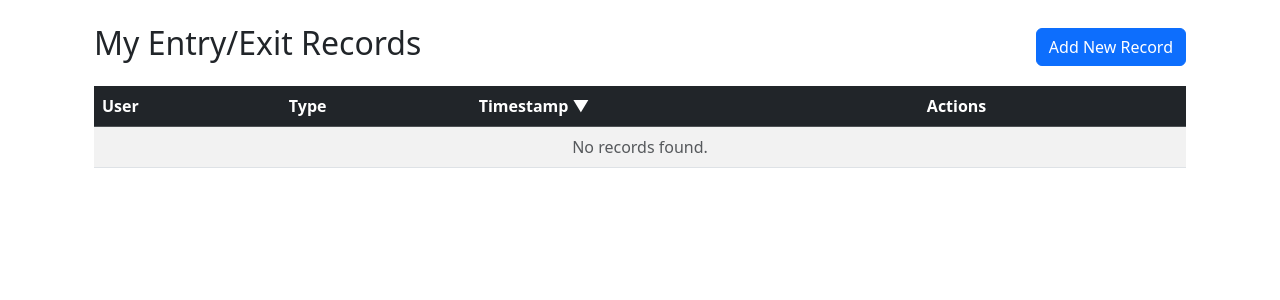
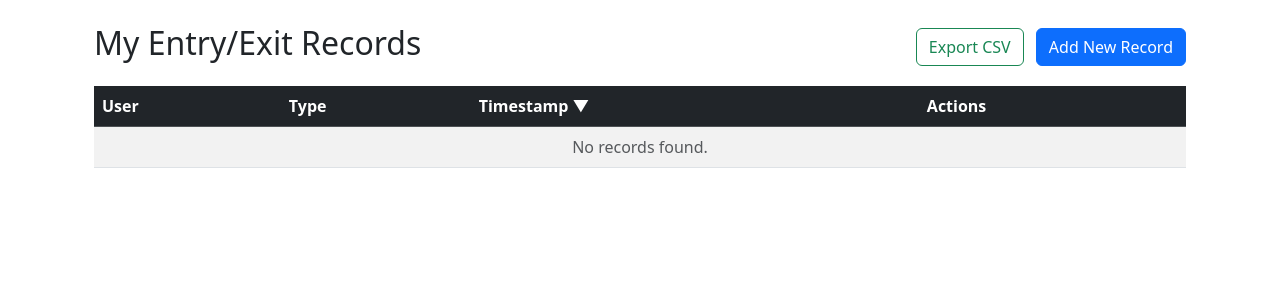
Before and after one commit to asher5712/entry-exit-tracker, a Django app: page /records/ in a window 1280 px wide. Shown: the part 56-356 px from the top of the page. Run offline with Django 5.2, Linux system fonts and the light colour scheme; the visitor is signed in with stand-in values (Sample User, id 1); data that the repository does not hold is empty.

Commit message:
export button added to template

```diff
--- a/entryexit/templates/entryexit/record_list.html
+++ b/entryexit/templates/entryexit/record_list.html
@@ -11,7 +11,6 @@
         }
 
         .table thead th a:hover {
-            /* if you still want a hover cue: */
             text-decoration: underline;
         }
     </style>
@@ -22,9 +21,16 @@
     <div class="container mt-4">
         <div class="d-flex justify-content-between align-items-center mb-3">
             <h2>My Entry/Exit Records</h2>
-        <button type="button" class="btn btn-primary" data-bs-toggle="modal" data-bs-target="#addRecordModal">
+            <div>
+                <a href="{% url 'export_record_csv' %}"
+                   class="btn btn-outline-success me-2">
+                    Export CSV
+                </a>
+                <button type="button" class="btn btn-primary"
+                        data-bs-toggle="modal" data-bs-target="#addRecordModal">
                     Add New Record
                 </button>
+            </div>
         </div>
 
         <table class="table table-striped table-hover align-middle">
@@ -154,7 +160,7 @@
                                 <div class="modal-body">
                                     <p>Are you sure you want to delete this record
                                         ({{ record.get_record_type_display }}) at
-                                    {{ record.timestamp|localtime|date:"Y-m-d H:i" }}?</p>
+                                        {{ record.timestamp|localtime|date:"Y-m-d H:i T" }}?</p>
                                 </div>
                                 <div class="modal-footer">
                                     <button type="button" class="btn btn-secondary" data-bs-dismiss="modal">Cancel
@@ -232,7 +238,8 @@
         {% endif %}
 
         <!-- Add Modal -->
-    <div class="modal fade" id="addRecordModal" tabindex="-1" aria-labelledby="addRecordModalLabel" aria-hidden="true">
+        <div class="modal fade" id="addRecordModal" tabindex="-1" aria-labelledby="addRecordModalLabel"
+             aria-hidden="true">
             <div class="modal-dialog">
                 <div class="modal-content">
                     <form method="post" action="{% url 'add_record' %}">
@@ -252,4 +259,5 @@
                 </div>
             </div>
         </div>
+    </div>
 {% endblock %}
```
Lines whose indentation alone changed are shown as unchanged.
